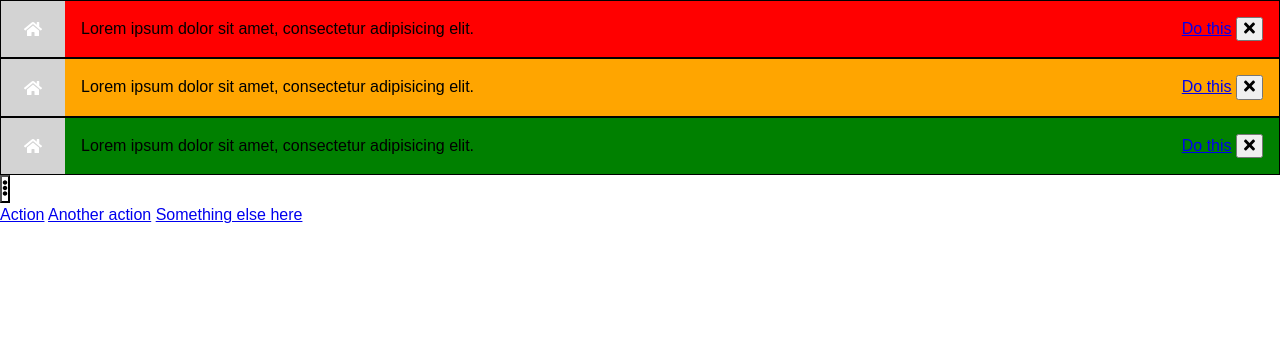
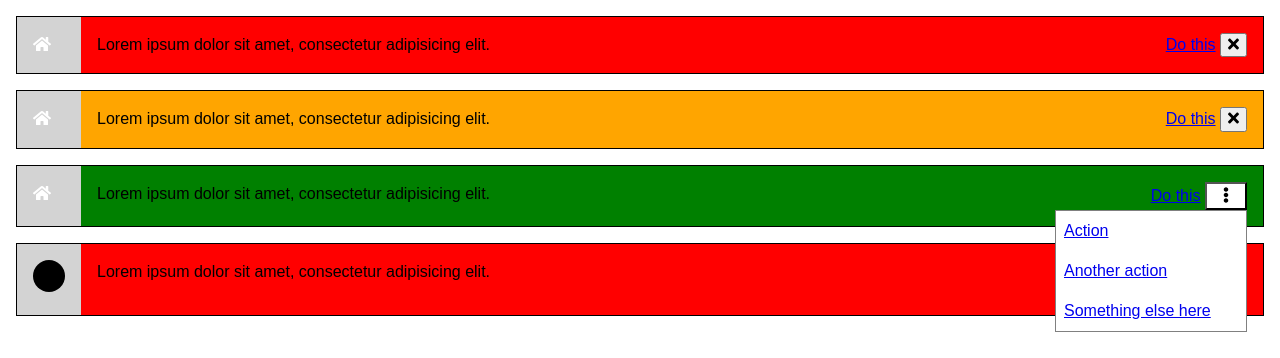
Before and after one commit to andresgalante/jenn, a website: page toast.html in a window 1280 px wide. Drawn offline with nearby package versions, Linux system fonts and the light colour scheme.

Commit message:
adds kebab

```diff
--- a/sass/base.scss
+++ b/sass/base.scss
@@ -66,6 +66,7 @@ body {
     &.pf-is-disabled {
       color: grey;
       pointer-events: none;
+
       &:hover,
       &:focus {
         background-color: transparent;
@@ -78,11 +79,11 @@ body {
 //
 .pf-vertical-sub-nav {
   display: none;
+
   &.pf-is-open {
-     display: block;
+    display: block;
   }
 }
-
 
 .pf-vertical-sub-nav {
   @media (min-width: 50rem) {
@@ -118,11 +119,13 @@ body {
   &:hover,
   &:focus {
     background-color: rgba(0, 0, 0, 0.05); //$pf-vertical-sub-nav-link-hover-bg-color;
+
   }
 
   &.pf-is-disabled {
     color: grey;
     pointer-events: none;
+
     &:hover,
     &:focus {
       background-color: transparent;
@@ -143,11 +146,12 @@ body {
   align-items: stretch;
   justify-content: space-between;
   border: 1px solid black;
+  margin: 1rem;
 
   &__icon {
-    display: flex;
-    align-items: center;
-    justify-content: center;
+    // display: flex;
+    // align-items: center;
+    // justify-content: center;
     min-width: 4rem;
     padding: 1rem;
     color: #fff;
@@ -175,3 +179,44 @@ body {
     padding: 1rem;
   }
 }
+
+// btn
+.pf-c-btn {
+  padding: 0rem 1rem;
+  background-color: white;
+}
+
+// drop menu
+.pf-c-dropdown {
+  position: relative;
+  display: inline-block;
+
+  &__trigger {
+  }
+
+  &__menu {
+    background: brown;
+    position: absolute;
+    left: 0;
+    width: 12rem;
+    display: none;
+    background-color: white;
+    border: 1px solid grey;
+  }
+
+  &__link {
+    display: block;
+    padding: .5rem;;
+  }
+
+  &.pf-is-expanded .pf-c-dropdown__menu {
+    display: block;
+  }
+
+  &.pf-to-right .pf-c-dropdown__menu {
+    right: 0;
+    left: auto;
+  }
+
+
+}
--- a/toast.html
+++ b/toast.html
@@ -1,5 +1,6 @@
 <!doctype html>
 <html>
+
 <head>
   <meta charset="utf-8">
   <title>CSS</title>
@@ -7,6 +8,7 @@
   <link rel="stylesheet" href="css/base.css">
   <script defer src="https://use.fontawesome.com/releases/v5.0.6/js/all.js"></script>
 </head>
+
 <body>
 
   <!-- Variation 1, identify alert with aria label on alert parent -->
@@ -25,6 +27,7 @@
       </button>
     </div>
   </div>
+
   <!-- Variation 2, identify alert with sr-only text after the icon -->
   <div role="alert" class="pf-c-toast pf-is-warning">
     <div class="pf-c-toast__icon">
@@ -42,10 +45,11 @@
       </button>
     </div>
   </div>
+
   <!-- Variation 3, identify alert with aria label on icon -->
-    <div role="alert" class="pf-c-toast pf-is-success">
+  <div role="alert" class="pf-c-toast pf-is-success" aria-label="Error alert">
     <div class="pf-c-toast__icon">
-        <i class="fas fa-home" aria-label="Success alert"></i>
+      <i class="fas fa-home" title="Success alert"></i>
     </div>
     <div class="pf-c-toast__message">
       Lorem ipsum dolor sit amet, consectetur adipisicing elit.
@@ -53,31 +57,44 @@
     <div class="pf-c-toast__action">
       <a href="#0">Do this</a>
 
+      <div class="pf-c-dropdown pf-is-expanded pf-to-right">
+        <div class="pf-c-dropdown__trigger">
+          <button class="pf-c-btn" type="button" id="dropdownMenuButton" data-toggle="pf-c-dropdown" aria-haspopup="true" aria-expanded="false">
+            <i class="fas fa-ellipsis-v"></i>
+          </button>
+        </div>
+
+        <div class="pf-c-dropdown__menu" aria-labelledby="dropdownMenuButton">
+          <a class="pf-c-dropdown__link" href="#">Action</a>
+          <a class="pf-c-dropdown__link" href="#">Another action</a>
+          <a class="pf-c-dropdown__link" href="#">Something else here</a>
+        </div>
+      </div>
+
+    </div>
+  </div>
+
+  <!-- Variation X icon svg -->
+  <div role="alert" class="pf-c-toast pf-is-danger" aria-label="Error alert">
+    <div class="pf-c-toast__icon">
+      <svg aria-label="icon name" viewBox="0 0 20 20" xmlns="http://www.w3.org/2000/svg">
+        <circle cx="10" cy="10" r="10" />
+      </svg>
+    </div>
+    <div class="pf-c-toast__message">
+      Lorem ipsum dolor sit amet, consectetur adipisicing elit.
+    </div>
+    <div class="pf-c-toast__action">
+      <a href="#0">Do this</a>
       <button>
         <i class="fas fa-times"></i>
       </button>
     </div>
   </div>
 
-    <div class="pf-c-dropdown">
 
-      <button
-      class="pf-c-btn pf-c-btn-secondary pf-c-dropdown-toggle"
-      type="button"
-      id="pf-c-dropdownMenuButton"
-      data-toggle="pf-c-dropdown"
-      aria-haspopup="true"
-      aria-expanded="false">
-        <i class="fas fa-ellipsis-v"></i>
-      </button>
 
-      <div class="pf-c-dropdown-menu" aria-labelledby="pf-c-dropdownMenuButton">
-        <a class="pf-c-dropdown-item" href="#">Action</a>
-        <a class="pf-c-dropdown-item" href="#">Another action</a>
-        <a class="pf-c-dropdown-item" href="#">Something else here</a>
-      </div>
-
-    </div>
 
 </body>
+
 </html>
```
Also changed, not shown: index.html (+1 -0 lines), kebab.html (added, +34 -0 lines), css/base.css. Lines whose indentation alone changed are shown as unchanged.
